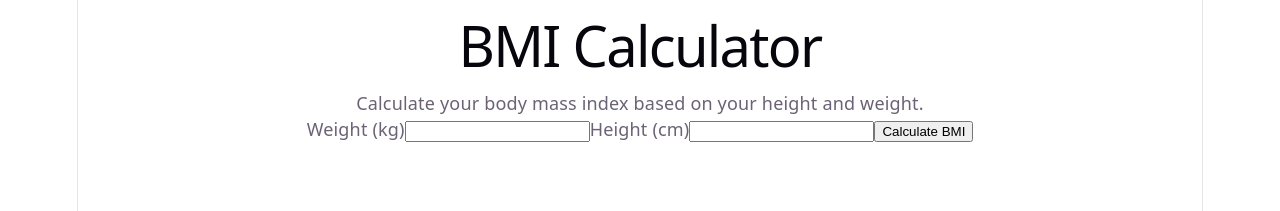
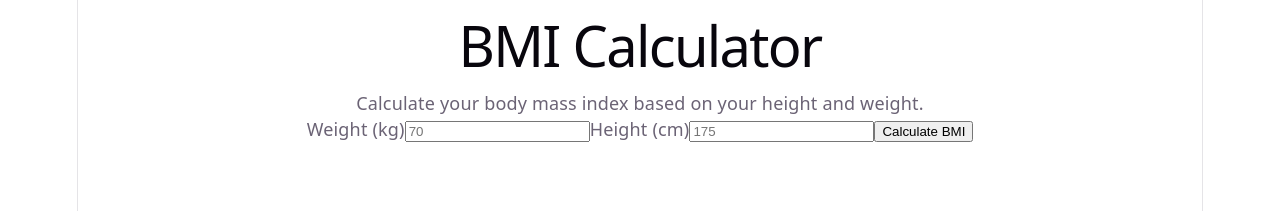
Before and after one commit to adaviladev/bmi-calculator, a React (Vite) app: page / in a window 1280 px wide. Shown: the top 211 px of the page. Built offline with nearby package versions, Linux system fonts and the light colour scheme.

Commit message:
feat: add BMI form input validation

```diff
--- a/src/App.jsx
+++ b/src/App.jsx
@@ -47,6 +47,11 @@ function App() {
               type="number"
               value={weight}
               onChange={(e) => setWeight(e.target.value)}
+              required
+              min="1"
+              step="0.1"
+              placeholder="70"
+              inputMode="decimal"
             />
           </label>
 
@@ -56,6 +61,11 @@ function App() {
               type="number"
               value={height}
               onChange={(e) => setHeight(e.target.value)}
+              required
+              min="1"
+              step="0.1"
+              placeholder="175"
+              inputMode="decimal"
             />
           </label>
 
```
